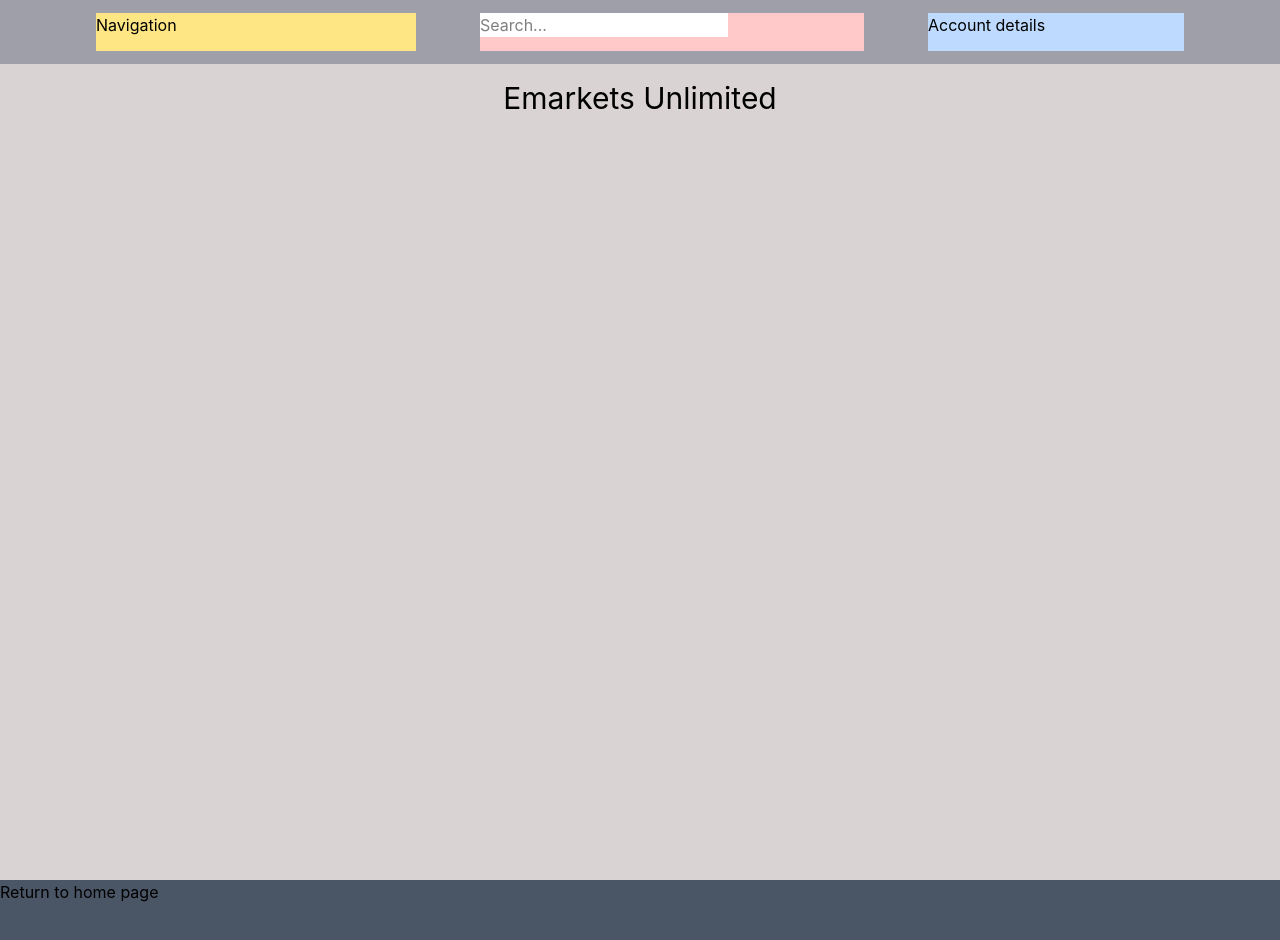
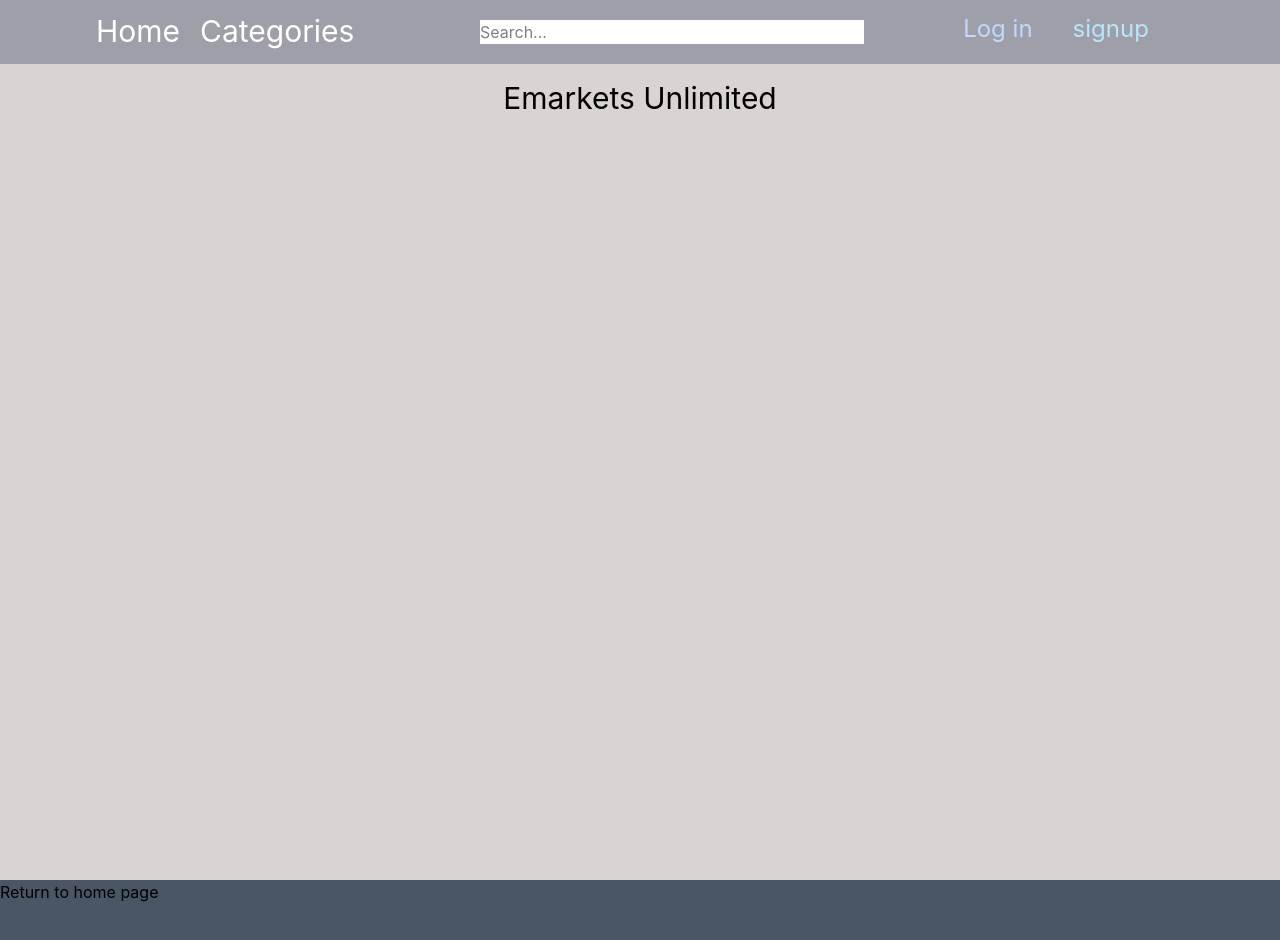
Before and after one commit to FHZergursh/EMarkets-Unlimited, a React (Vite) app in the folder frontend/: page / in a window 1280 px wide. Shown: the top 940 px of the page. Built offline with nearby package versions, Linux system fonts and the light colour scheme; no server answers.

Commit message:
header and product cleanup
making the frontend look nicer before any further featurses.

```diff
--- a/frontend/src/components/Header.tsx
+++ b/frontend/src/components/Header.tsx
@@ -1,13 +1,31 @@
-import React from 'react'
+import React, { useState } from 'react'
 
 const Header = () => {
+  const [loggedIn, setLoggedIn] = useState(false)
+
+
   return (
     <header className='bg-zinc-400 h-[8vh] flex justify-center items-center gap-[5vw] mb-4'>
-      <div className='bg-amber-200 h-[60%] w-[25%]'>Navigation</div>
-      <div className='bg-red-200 h-[60%] w-[30%]'>
-        <input className='bg-white ' placeholder='Search...'></input>
+      <div className=' h-[60%] w-[25%] flex gap-5 text-white text-3xl'>
+        <a href='/'>Home</a>
+        <div>Categories</div>
       </div>
-      <div className='bg-blue-200 h-[60%] w-[20%]'>Account details</div>
+      <div className=' h-[60%] w-[30%] flex justify-center items-center'>
+        <input className='bg-white w-full ' placeholder='Search...'></input>
+      </div>
+      <div className=' h-[60%] w-[20%]'>
+
+        {loggedIn ? (
+          <div> logged in</div>
+
+        ) : (
+        <div className='flex gap-10 items-center justify-center text-2xl'>
+          <a href='/login' className='text-blue-200'>Log in</a>
+          <a href='/signup' className='text-sky-200'>signup</a>
+        </div>
+        )}
+
+      </div>
 
 
     </header>
--- a/frontend/src/pages/Product.tsx
+++ b/frontend/src/pages/Product.tsx
@@ -6,6 +6,7 @@ import { useParams } from 'react-router'
 const Product = () => {
   const {productid} = useParams()
   const [product, setProduct] = useState<Products>()
+  const [loading, setLoading] = useState(true)
 
   useEffect(() => {
     const getProducts = async () => {
@@ -15,20 +16,34 @@ const Product = () => {
         const data = await res.json()
         console.log(data)
         setProduct(data.data)
+        setLoading(false)
       } catch (error) {
         console.log(error)
       }
     }
     getProducts()
 
-  }, [])
+  }, [productid])
 
-  return (
+  if (loading) {
+    return (
+      <div>Loading...</div>
+    )
+  }
+
+  else return (
     <div>
-      <div>Test, id is {productid}</div>
-      <div>Product name is {product?.name}</div>
-
-
+      <div className='w-screen h-screen'>
+        <div className='flex justify-start ml-[5vw] gap-[10vw]'>
+          <div className='bg-red-200 w-[30%] h-fit'>
+            <img src={product?.imageurl} />
+          </div>
+          <div className='bg-blue-200 h-fit'>information, put this on right
+            <div>Test, id is {productid}</div>
+            <div>Product name is {product?.name}</div>
+          </div>
+        </div>
+      </div>
     </div>
   )
 }
```
